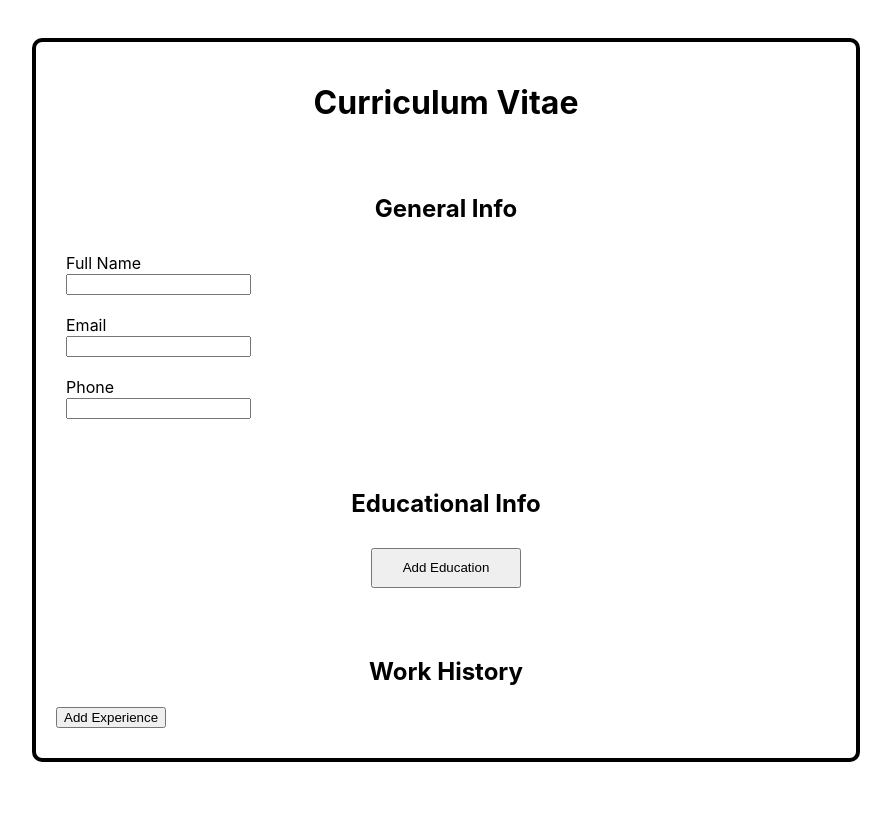
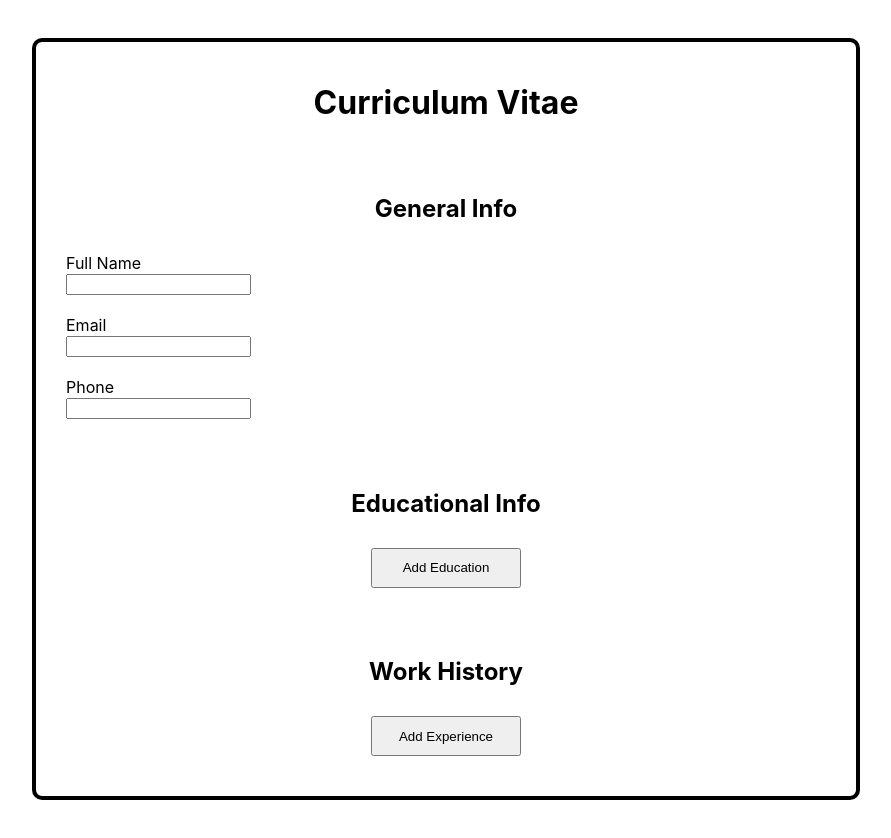
Before and after one commit to benzelcurry/cv-project, a React (Create React App) app: page / in a window 1280 px wide. Shown: the whole page, without its empty margins (194-1085 px from the left). Before the commit the page ends 800 px from the top, so only its background shows below. Built offline with nearby package versions, Linux system fonts and the light colour scheme.

Commit message:
Minor cleanup of files

```diff
--- a/src/components/Practical.js
+++ b/src/components/Practical.js
@@ -49,12 +49,12 @@ class Practical extends Component {
 
   render() {
     return (
-      <div>
+      <div className='section'>
         <h2>Work History</h2>
           {this.state.workHistory.map((edu) => (
-            <div key={edu.id}>
+            <div className='form-section' key={edu.id}>
               <form>
-                <div class="practical-section">
+                <div className="practical-section">
                   <div>
                     <label htmlFor='companyName'>Company Name</label>
                     <input
@@ -116,12 +116,15 @@ class Practical extends Component {
                 </div>
               </form>
               <button
+                className='remove'
                 id={edu.id}
                 onClick={(e) => this.deleteForm(e.target.id)}>Remove Experience
               </button>
             </div>
           ))}
-          <button onClick={this.addForm}>Add Experience</button>
+          <button
+            onClick={this.addForm}
+            className='add'>Add Experience</button>
       </div>
     )
   }
--- a/src/styles/Practical.css
+++ b/src/styles/Practical.css
@@ -3,3 +3,21 @@
     grid-template-rows: repeat(3, auto);
     grid-template-columns: repeat(2, 1fr);
 }
+
+.add {
+    height: 40px;
+    width: 150px;
+    margin: 10px;
+    align-self: center;
+}
+
+.form-section {
+    display: flex;
+    flex-direction: column;
+    border-bottom: solid 4px rgba(0, 0, 0, 0.13);
+}
+
+.remove {
+    border: dashed 2px red;
+    align-self: flex-end;
+}
```
Also changed, not shown: src/styles/Educational.css (line endings or trailing spaces).
